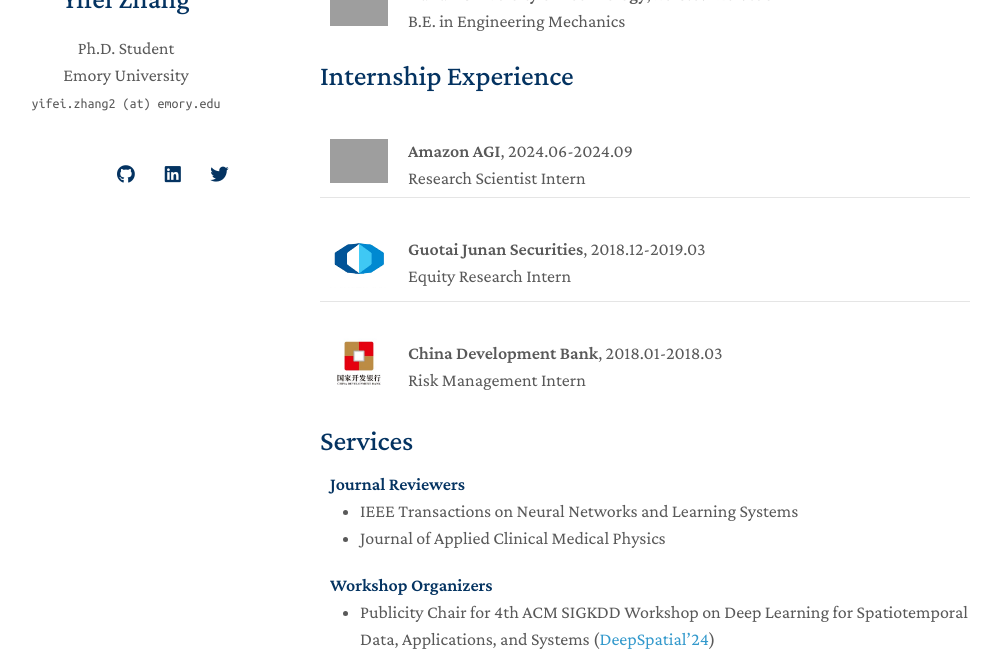
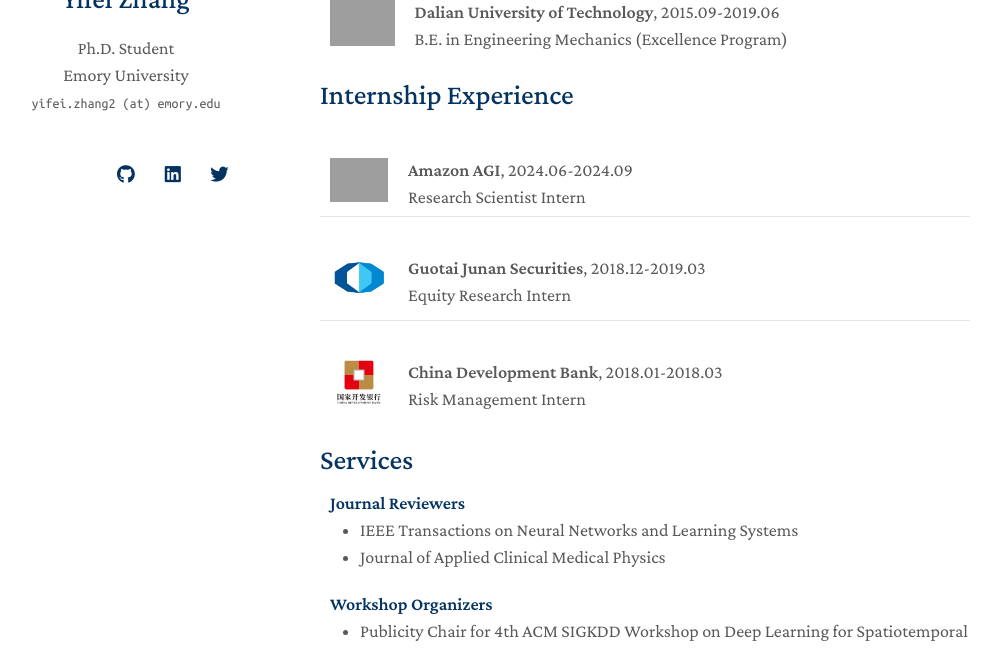
Before and after one commit to yifeizhangcs/yifeizhangcs.github.io, a Jekyll site: the page built from index.md, in a window 1280 px wide and 900 px high, scrolled down 3060 px, cut to the strip 249-900 px from the top of the window. Shown: the whole strip, without its empty margins (150-1151 px from the left). Built offline with Jekyll 4.4.1, drawn with Linux system fonts in a browser that asks for light colours; nearby versions of some CDN libraries; a style sheet for code colours, icons or effects is not loaded; our own code applies the rules of GitHub Pages for plain Markdown files; grey boxes are pictures that could not be loaded.

Commit message:
Update education.md

```diff
--- a/_includes/education.md
+++ b/_includes/education.md
@@ -13,7 +13,7 @@
         </td>
     </tr>
     <tr>
-        <td width="12%">
+        <td width="13%">
             <img src="../assets/img/columbia.png">
         </td>
         <td>
@@ -23,7 +23,7 @@
         </td>
     </tr>
     <tr>
-        <td width="12%">
+        <td width="13%">
             <img src="../assets/img/duke.png">
         </td>
         <td>
@@ -33,13 +33,13 @@
         </td>
     </tr>
     <tr>
-        <td width="12%">
+        <td width="13%">
             <img src="../assets/img/dut.png">
         </td>
         <td>
             <b>Dalian University of Technology</b>, 2015.09-2019.06
             <br>
-            B.E. in Engineering Mechanics
+            B.E. in Engineering Mechanics (Excellence Program)
         </td>
     </tr>
 </table>
```
